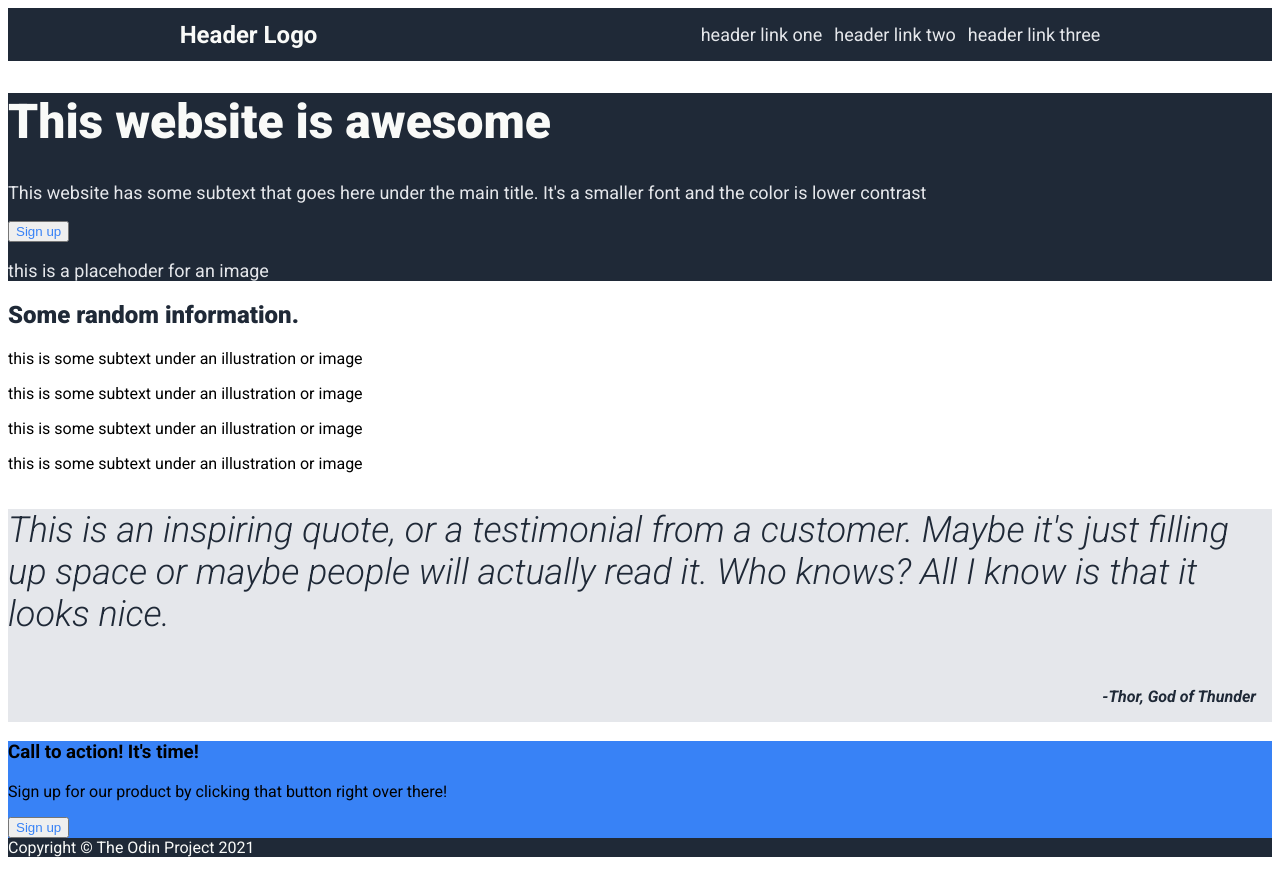
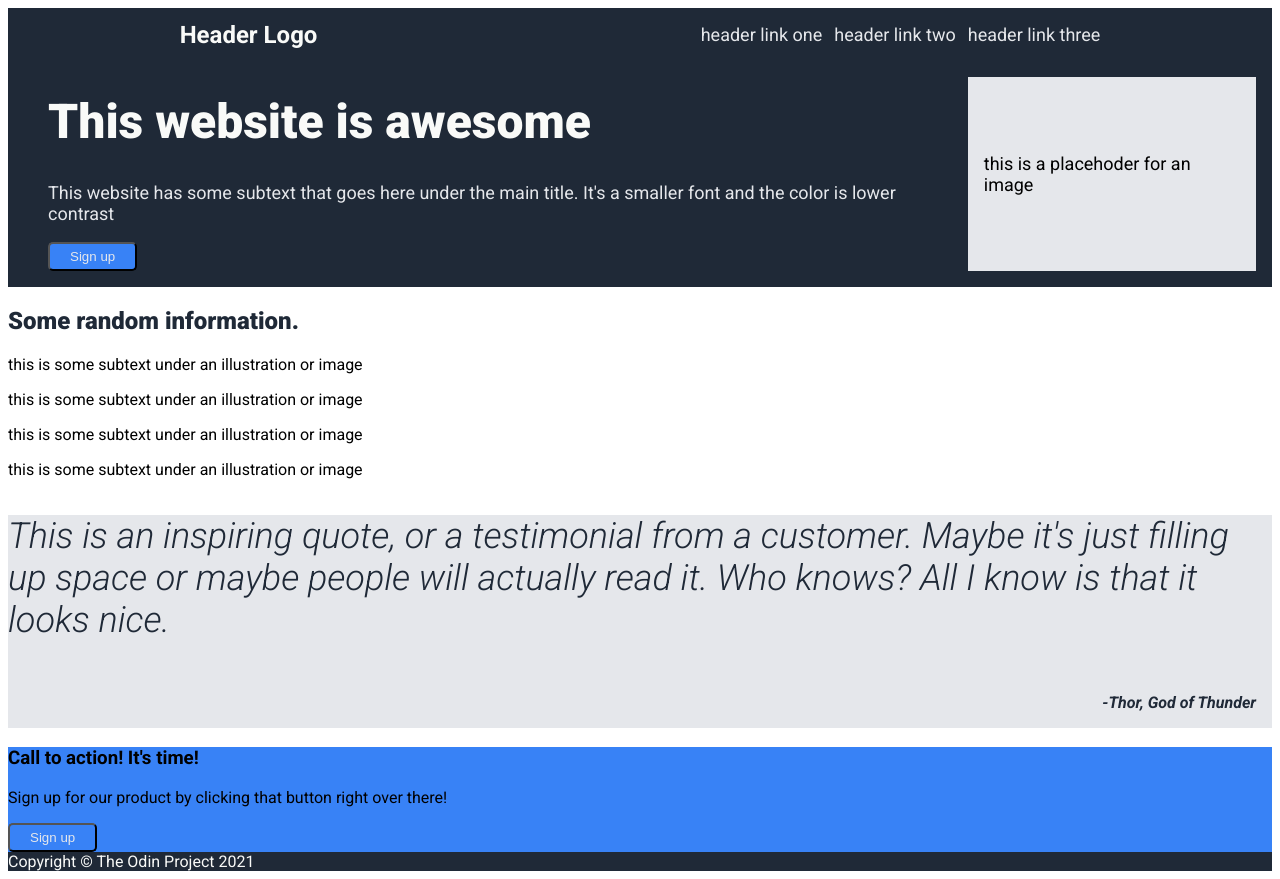
Before and after one commit to albalter/landing-page-mockup, a plain HTML site: page index.html in a window 1280 px wide. Drawn offline with Linux system fonts and the light colour scheme.

Commit message:
Finish styling the header and the blurb

```diff
--- a/styles.css
+++ b/styles.css
@@ -26,10 +26,32 @@ body {
     font-size: 48px;
     font-weight: 900;
 }
-
+.blurb {
+    display: flex;
+}
+.blurb-right {
+    background-color: #E5E7EB;
+    min-width: 150px;
+    min-height: 100px;
+    margin : 16px;
+    display: flex;
+    justify-content: center;
+    align-items: center;
+}
+.blurb-right p {
+    color: black;
+    padding : 16px;
+}
+.blurb-left {
+    margin-left: 40px;
+    margin-bottom: 16px;
+}
 
 button {
-    color: #3882F6;
+    background-color: #3882F6;
+    color: #E5E7EB;
+    border-radius: 5px;
+    padding : 5px 20px;
 }
 
 .call-to-action {
```
